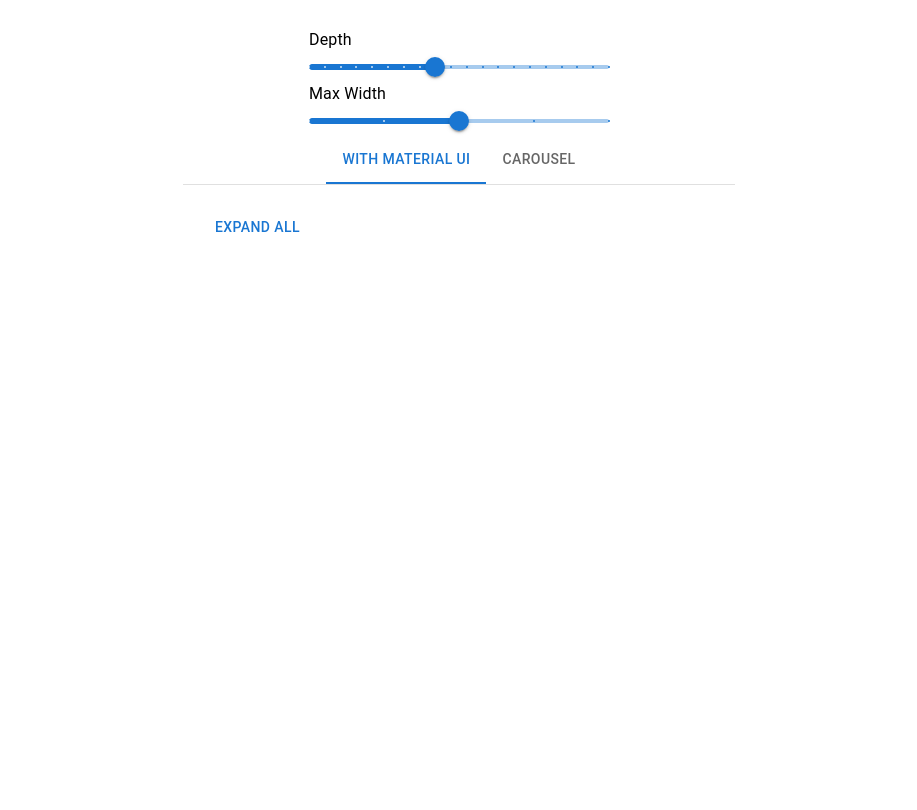
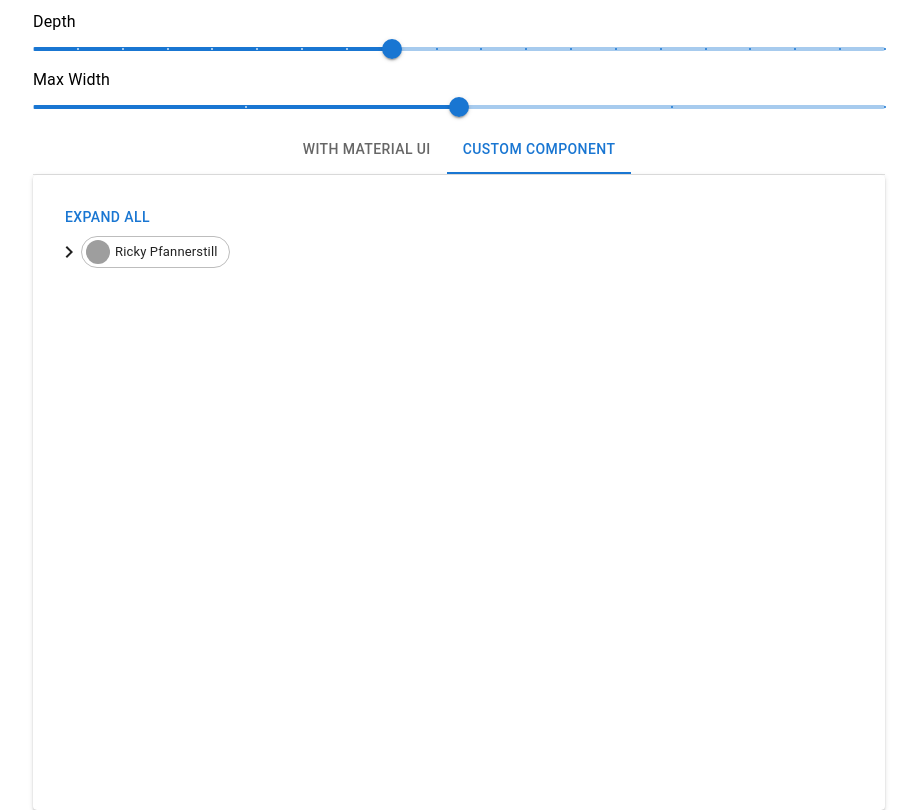
Before and after one commit to LowerShotower/scoot-api-test, a React (Create React App) app: page / in a window 1280 px wide. Shown: the whole page, without its empty margins (181-1098 px from the left). Built offline with nearby package versions, Linux system fonts and the light colour scheme; grey boxes are pictures that could not be loaded; the HTML template or start-up script is replaced by a standard one.

Commit message:
add plain js

```diff
--- /dev/null
+++ b/src/components/TreeItem/TreeItem.styles.ts
@@ -0,0 +1,19 @@
+import styled from 'styled-components';
+
+export const StyledContainer = styled.div`
+  display: flex;
+  justify-content: flex-start;
+  align-items: center;
+  & * {
+    cursor: ${({ withPointer }: { withPointer: boolean }): string =>
+      withPointer ? 'pointer' : 'default'};
+  }
+`;
+
+export const StyledUl = styled.ul`
+  list-style-type: none;
+  display: flex;
+  flex-direction: column;
+  align-items: flex-start;
+  margin: 0;
+`;
--- /dev/null
+++ b/src/components/TreeItem/TreeItem.tsx
@@ -0,0 +1,99 @@
+/* eslint-disable @typescript-eslint/strict-boolean-expressions */
+import React, { useCallback, useContext, useEffect, useState } from 'react';
+import { StyledContainer, StyledUl } from './TreeItem.styles';
+import ExpandMoreIcon from '@mui/icons-material/ExpandMore';
+import ChevronRightIcon from '@mui/icons-material/ChevronRight';
+import { ExpandedContext } from '../TreeView/TreeView';
+import { type Ancestor } from '../../types/common';
+import { Avatar, Chip } from '@mui/material';
+
+interface TreeItemCoreElementProps {
+  children?: React.ReactNode;
+  id: string | number;
+  content?: JSX.Element;
+  expanded?: boolean;
+  onClick?: (e: React.SyntheticEvent) => void;
+}
+
+const TreeItemCoreElement = ({
+  content,
+  children,
+  id,
+  expanded,
+  onClick,
+}: TreeItemCoreElementProps): JSX.Element => {
+  const handleContentClick = (e: React.SyntheticEvent): void => {
+    onClick?.(e);
+  };
+
+  return (
+    <>
+      <StyledContainer withPointer={!!children} onClick={handleContentClick}>
+        {children && (expanded ? <ExpandMoreIcon /> : <ChevronRightIcon />)}
+        {content}
+      </StyledContainer>
+      {children && (
+        <StyledUl
+          style={{
+            display: expanded ? 'flex' : 'none',
+          }}
+        >
+          {React.Children.map(React.Children.toArray(children), (child) => {
+            return (
+              <li>
+                {React.cloneElement(child as JSX.Element, {
+                  // expanded: _expanded,
+                })}
+              </li>
+            );
+          })}
+        </StyledUl>
+      )}
+    </>
+  );
+};
+
+export interface TreeItemProps {
+  id: number | string;
+  descendants?: Ancestor[];
+  content?: JSX.Element;
+}
+const TreeItem = ({ id, descendants, content }: TreeItemProps): JSX.Element => {
+  const [_expanded, setExpanded] = useState<boolean>(false);
+
+  const { expandedAll } = useContext(ExpandedContext);
+
+  useEffect(() => {
+    setExpanded(expandedAll);
+  }, [expandedAll]);
+
+  const handleClick = (e: React.SyntheticEvent): void => {
+    setExpanded((prev) => !prev);
+  };
+
+  return (
+    <TreeItemCoreElement
+      id={id}
+      expanded={_expanded}
+      onClick={handleClick}
+      content={content}
+    >
+      {descendants?.map(({ name, payload, children }: Ancestor) => (
+        <TreeItem
+          key={name}
+          id={name}
+          descendants={children}
+          content={
+            <Chip
+              avatar={<Avatar alt={name} src={payload.avatarUrl} />}
+              label={name}
+              variant="outlined"
+            />
+          }
+        />
+      ))}
+    </TreeItemCoreElement>
+  );
+};
+
+export default TreeItem;
--- /dev/null
+++ b/src/components/TreeView/TreeView.styles.ts
@@ -0,0 +1,7 @@
+import styled from 'styled-components';
+
+export const StyledTreeContainer = styled.div`
+  display: inline-flex;
+  flex-direction: column;
+  justify-content: flex-start;
+`;
--- /dev/null
+++ b/src/components/TreeView/TreeView.tsx
@@ -0,0 +1,39 @@
+import React, { createContext, useEffect, useState } from 'react';
+import { StyledTreeContainer } from './TreeView.styles';
+
+interface TreeViewProps {
+  readonly children: React.ReactNode;
+  expandedAll: boolean;
+}
+
+interface ExpandedContextProps {
+  expandedAll: boolean;
+  expanded: string[];
+}
+export const ExpandedContext = createContext<ExpandedContextProps>({
+  expandedAll: false,
+  expanded: [],
+});
+
+const TreeView = ({ children, expandedAll }: TreeViewProps): JSX.Element => {
+  const [expandedContext, setExpandedContext] = useState<ExpandedContextProps>({
+    expandedAll: false,
+    expanded: [],
+  });
+
+  useEffect(() => {
+    setExpandedContext({ ...expandedContext, expandedAll });
+  }, [expandedAll]);
+
+  return (
+    <StyledTreeContainer>
+      <ExpandedContext.Provider value={expandedContext}>
+        {React.Children.map(React.Children.toArray(children), (child) => {
+          return React.cloneElement(child as React.ReactElement<any>);
+        })}
+      </ExpandedContext.Provider>
+    </StyledTreeContainer>
+  );
+};
+
+export default TreeView;
--- /dev/null
+++ b/src/components/tabPanels/TabPanelWithPlainReact/TabPanelWithPlainReact.styles.ts
@@ -0,0 +1,4 @@
+import styled from 'styled-components';
+import TreeItem from '../../TreeItem/TreeItem';
+
+export const StyledTreeItem = styled(TreeItem)``;
--- /dev/null
+++ b/src/components/tabPanels/TabPanelWithPlainReact/TabPanelWithPlainReact.tsx
@@ -0,0 +1,37 @@
+import { Avatar, Button, Chip } from '@mui/material';
+import React, { useState } from 'react';
+import { type Ancestor } from '../../../types/common';
+import TreeItem from '../../TreeItem/TreeItem';
+import TreeView from '../../TreeView/TreeView';
+
+const TabPanelWithPlainReact = ({ tree }: { tree: Ancestor }): JSX.Element => {
+  const [expandedAll, setExpandedAll] = useState<boolean>(false);
+
+  const handleExpandClick = (): void => {
+    setExpandedAll((prev: boolean): boolean => !prev);
+  };
+  return (
+    <>
+      <div>
+        <Button onClick={handleExpandClick}>
+          {expandedAll ? 'Collapse all' : 'Expand all'}
+        </Button>
+      </div>
+      <TreeView expandedAll={expandedAll}>
+        <TreeItem
+          id={tree.name}
+          descendants={tree.children}
+          content={
+            <Chip
+              avatar={<Avatar alt={tree.name} src={tree.payload.avatarUrl} />}
+              label={tree.name}
+              variant="outlined"
+            />
+          }
+        />
+      </TreeView>
+    </>
+  );
+};
+
+export default TabPanelWithPlainReact;
--- a/src/index.css
+++ b/src/index.css
@@ -1,8 +1,18 @@
+* {
+  box-sizing: border-box;
+}
+
 body {
-  padding: 20px 5px;
+  height: 100vh;
+  padding: 0px;
+  margin: 0;
   font-family: -apple-system, BlinkMacSystemFont, 'Segoe UI', 'Roboto', 'Oxygen',
     'Ubuntu', 'Cantarell', 'Fira Sans', 'Droid Sans', 'Helvetica Neue',
     sans-serif;
   -webkit-font-smoothing: antialiased;
   -moz-osx-font-smoothing: grayscale;
 }
+
+#root {
+  height: inherit;
+}
--- a/src/pages/Home/Home.styles.ts
+++ b/src/pages/Home/Home.styles.ts
@@ -1,4 +1,4 @@
-import { Tabs } from '@mui/material';
+import { Box, Container, Paper, Tabs } from '@mui/material';
 import styled from 'styled-components';
 
 export const StyledTabs = styled(Tabs)`
@@ -6,3 +6,22 @@ export const StyledTabs = styled(Tabs)`
     justify-content: center;
   }
 `;
+
+export const StyledSlidersContainer = styled(Box)`
+    width: 300,
+    display: 'flex',
+    flexDirection: 'column',
+    justifyContent: 'center',
+    margin: '0 auto',
+`;
+
+export const StyledHomeContainer = styled(Container)`
+  flex-direction: column;
+  height: inherit;
+  padding: 10px;
+`;
+
+export const StyledPaper = styled(Paper).attrs((props) => ({ elevation: 2 }))`
+  overflow: auto;
+  flex: 1 1 auto;
+`;
--- a/src/pages/Home/Home.tsx
+++ b/src/pages/Home/Home.tsx
@@ -1,13 +1,19 @@
 import * as React from 'react';
 import { useState } from 'react';
-import { Container, Slider } from '@mui/material';
+import { Slider } from '@mui/material';
 import Tab from '@mui/material/Tab';
 import Typography from '@mui/material/Typography';
 import Box from '@mui/material/Box';
 import { TabPanelWithMUI } from '../../components/tabPanels/TabPanelWithMUI/TabPanelWithMUI';
+import TabPanelWithPlainReact from '../../components/tabPanels/TabPanelWithPlainReact/TabPanelWithPlainReact';
 import { type Ancestor } from '../../types/common';
 import { createFamilyTree } from '../../utils';
-import { StyledTabs } from './Home.styles';
+import {
+  StyledTabs,
+  StyledSlidersContainer,
+  StyledHomeContainer,
+  StyledPaper,
+} from './Home.styles';
 
 interface TabPanelProps {
   children?: React.ReactNode;
@@ -38,13 +44,20 @@ const TabPanel = ({
   );
 };
 
+const enum TAB {
+  MUI,
+  plain,
+  carousel,
+}
+
 export const Home = (): JSX.Element => {
-  const [value, setValue] = useState<number>(0);
+  const [value, setValue] = useState<TAB>(TAB.plain);
   const [treeDepthValue, setTreeDepthValue] = useState<number>(9);
   const [treeWidthValue, setTreeWidthValue] = useState<number>(3);
   const [currFamilyTree, setCurrFamilyTree] = useState<Ancestor>(
     createFamilyTree(treeDepthValue, treeWidthValue)
   );
+
   const handleTabChange = (
     event: React.SyntheticEvent,
     newValue: number
@@ -69,17 +82,16 @@ export const Home = (): JSX.Element => {
   };
 
   return (
-    <Container maxWidth="sm">
-      <Box sx={{ width: '100%' }}>
+    <StyledHomeContainer maxWidth="md">
       <Box
         sx={{
-            width: 300,
+          width: '100%',
           display: 'flex',
           flexDirection: 'column',
-            justifyContent: 'center',
-            margin: '0 auto',
+          height: 'inherit',
         }}
       >
+        <StyledSlidersContainer>
           <Typography>Depth</Typography>
           <Slider
             onChange={handleTreeDepthChange}
@@ -102,7 +114,7 @@ export const Home = (): JSX.Element => {
             valueLabelDisplay="auto"
             value={treeWidthValue}
           />
-        </Box>
+        </StyledSlidersContainer>
         <Box sx={{ borderBottom: 1, borderColor: 'divider' }}>
           <StyledTabs
             sx={{ justifyContent: 'center' }}
@@ -110,19 +122,21 @@ export const Home = (): JSX.Element => {
             onChange={handleTabChange}
           >
             <Tab label="With Material UI" />
-            <Tab label="Carousel" />
+            <Tab label="Custom Component" />
           </StyledTabs>
         </Box>
+        <StyledPaper>
           <TabPanel value={value} index={0}>
             <TabPanelWithMUI tree={currFamilyTree} />
           </TabPanel>
           <TabPanel value={value} index={1}>
-          Item Two
+            <TabPanelWithPlainReact tree={currFamilyTree} />
           </TabPanel>
           <TabPanel value={value} index={2}>
             Item Three
           </TabPanel>
+        </StyledPaper>
       </Box>
-    </Container>
+    </StyledHomeContainer>
   );
 };
--- a/src/utils.ts
+++ b/src/utils.ts
@@ -14,7 +14,7 @@ export const createNode = (width: number, depth: number): Ancestor => {
       depth > 0
         ? Array.from(
             Array(Math.floor(Math.random() * width) + 1),
-            (v: number, i: number): Ancestor => createNode(width, depth - 1)
+            (): Ancestor => createNode(width, depth - 1)
           )
         : [],
   };
```
Lines whose indentation alone changed are shown as unchanged.
